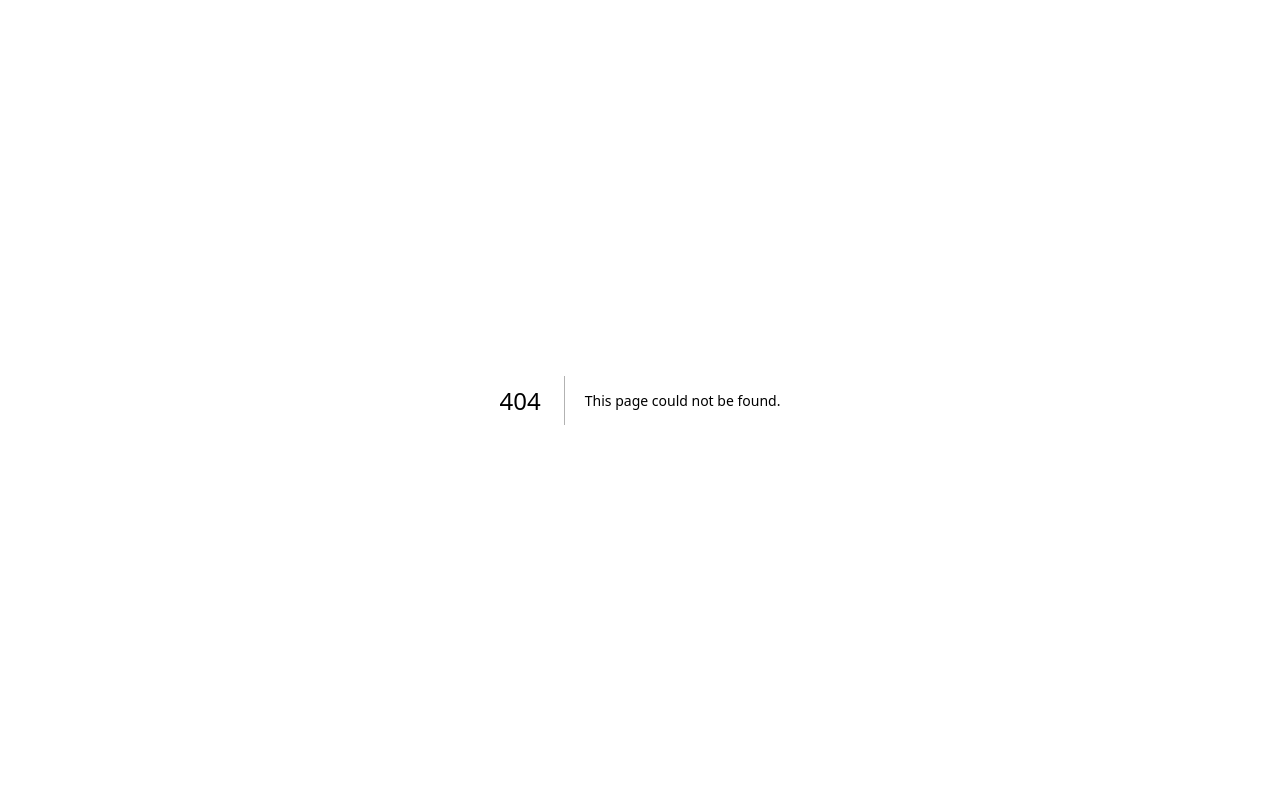
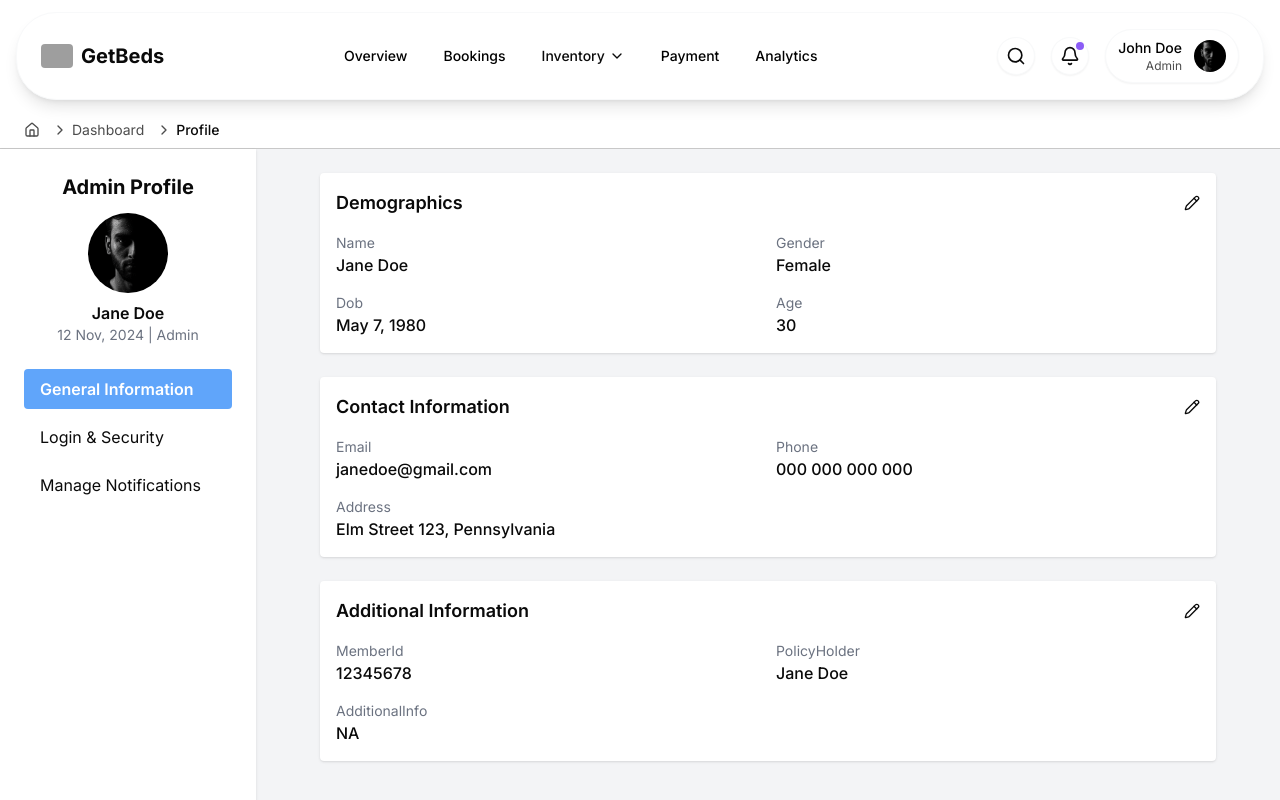
Before and after one commit to Sunil-jangid/getbeds-admin, a Next.js app: page /dashboard/profile in a window 1280 px wide. Before the commit this address had no page. Shown: the top 800 px of the page. Built offline with nearby package versions, Linux system fonts and the light colour scheme; grey boxes are pictures that could not be loaded.

Commit message:
profile page

```diff
--- /dev/null
+++ b/src/app/dashboard/profile/page.tsx
@@ -0,0 +1,297 @@
+"use client";
+import React, { useState, useRef, useEffect } from "react";
+import { Pencil } from "lucide-react";
+import clsx from "clsx";
+
+const menuItems = ["General Information", "Login & Security", "Manage Notifications"] as const;
+
+const initialFormData = {
+  name: "Jane Doe",
+  gender: "Female",
+  dob: "May 7, 1980",
+  age: "30",
+  email: "janedoe@gmail.com",
+  phone: "000 000 000 000",
+  address: "Elm Street 123, Pennsylvania",
+  memberId: "12345678",
+  policyHolder: "Jane Doe",
+  additionalInfo: "NA",
+  password: "Jane Doe",
+  notifyEmail: true,
+  notifySMS: false,
+};
+
+type FormDataType = typeof initialFormData;
+type FormFieldKey = keyof FormDataType;
+type StringFieldKey = Extract<FormFieldKey, Exclude<FormFieldKey, "notifyEmail" | "notifySMS">>;
+type BooleanFieldKey = Extract<FormFieldKey, "notifyEmail" | "notifySMS">;
+
+
+export default function AdminProfile() {
+  const [activeMenu, setActiveMenu] = useState<typeof menuItems[number]>("General Information");
+  const [editSection, setEditSection] = useState<string | null>(null);
+  const [formData, setFormData] = useState<FormDataType>(initialFormData);
+
+  const inputRef = useRef<HTMLInputElement>(null);
+
+  useEffect(() => {
+    if (editSection && inputRef.current) {
+      inputRef.current.focus();
+    }
+  }, [editSection]);
+
+  const handleChange = (field: StringFieldKey | BooleanFieldKey, value: string | boolean) => {
+    setFormData((prev) => ({
+      ...prev,
+      [field]: value,
+    }));
+  };
+
+  const handleUpdate = () => {
+    setEditSection(null);
+  };
+
+  const Section = ({
+    title,
+    sectionKey,
+    children,
+  }: {
+    title: string;
+    sectionKey: string;
+    children: React.ReactNode;
+  }) => (
+    <div className="bg-white p-4 rounded shadow relative space-y-4">
+      <div className="flex justify-between items-center mb-2">
+        <h2 className="text-lg font-semibold">{title}</h2>
+        {editSection !== sectionKey && (
+          <button onClick={() => setEditSection(sectionKey)}>
+            <Pencil size={16} />
+          </button>
+        )}
+      </div>
+      <div className="grid grid-cols-1 sm:grid-cols-2 gap-4">{children}</div>
+      {editSection === sectionKey && (
+        <div className="flex justify-end mt-4">
+          <button
+            onClick={handleUpdate}
+            className="bg-black text-white px-6 py-2 rounded hover:bg-gray-800"
+          >
+            Update Information
+          </button>
+        </div>
+      )}
+    </div>
+  );
+
+  const renderSection = () => {
+    switch (activeMenu) {
+      case "General Information":
+        return (
+          <div className="space-y-6">
+            <Section title="Demographics" sectionKey="demographics">
+              {["name", "gender", "dob", "age"].map((field, idx) =>
+                editSection === "demographics" ? (
+                  <InputField
+                    key={field}
+                    label={field as StringFieldKey}
+                    value={formData[field as StringFieldKey]}
+                    onChange={handleChange}
+                    inputRef={idx === 0 ? inputRef : undefined}
+                  />
+                ) : (
+                  <DisplayField
+                    key={field}
+                    label={field}
+                    value={String(formData[field as StringFieldKey])}
+                  />
+                )
+              )}
+            </Section>
+            <Section title="Contact Information" sectionKey="contact">
+              {["email", "phone", "address"].map((field, idx) =>
+                editSection === "contact" ? (
+                  <InputField
+                    key={field}
+                    label={field as StringFieldKey}
+                    value={formData[field as StringFieldKey]}
+                    onChange={handleChange}
+                    inputRef={idx === 0 ? inputRef : undefined}
+                  />
+                ) : (
+                  <DisplayField
+                    key={field}
+                    label={field}
+                    value={String(formData[field as StringFieldKey])}
+                  />
+                )
+              )}
+            </Section>
+            <Section title="Additional Information" sectionKey="additional">
+              {["memberId", "policyHolder", "additionalInfo"].map((field, idx) =>
+                editSection === "additional" ? (
+                  <InputField
+                    key={field}
+                    label={field as StringFieldKey}
+                    value={formData[field as StringFieldKey]}
+                    onChange={handleChange}
+                    inputRef={idx === 0 ? inputRef : undefined}
+                  />
+                ) : (
+                  <DisplayField
+                    key={field}
+                    label={field}
+                    value={String(formData[field as StringFieldKey])}
+                  />
+                )
+              )}
+            </Section>
+          </div>
+        );
+      case "Login & Security":
+        return (
+          <Section title="Change Password" sectionKey="security">
+            {["memberId", "password"].map((field, idx) =>
+              editSection === "security" ? (
+                <InputField
+                  key={field}
+                  label={field as StringFieldKey}
+                  value={formData[field as StringFieldKey]}
+                  onChange={handleChange}
+                  inputRef={idx === 0 ? inputRef : undefined}
+                />
+              ) : (
+                <DisplayField
+                  key={field}
+                  label={field}
+                  value={String(formData[field as StringFieldKey])}
+                />
+              )
+            )}
+          </Section>
+        );
+      case "Manage Notifications":
+        return (
+          <Section title="Notification Preferences" sectionKey="notifications">
+            {editSection === "notifications" ? (
+              <>
+                <CheckboxField
+                  label="Notify via Email"
+                  field="notifyEmail"
+                  checked={formData.notifyEmail}
+                  onChange={handleChange}
+                />
+                <CheckboxField
+                  label="Notify via SMS"
+                  field="notifySMS"
+                  checked={formData.notifySMS}
+                  onChange={handleChange}
+                />
+              </>
+            ) : (
+              <>
+                <DisplayField label="Notify via Email" value={formData.notifyEmail ? "Yes" : "No"} />
+                <DisplayField label="Notify via SMS" value={formData.notifySMS ? "Yes" : "No"} />
+              </>
+            )}
+          </Section>
+        );
+      default:
+        return null;
+    }
+  };
+
+  return (
+    <div className="min-h-screen bg-gray-100 flex">
+      {/* Sidebar */}
+      <div className="w-64 bg-white shadow p-6">
+        <div className="text-center mb-6">
+          <p className="mb-3 font-bold text-xl">Admin Profile</p>
+          <img
+            src="/pro.png"
+            alt="avatar"
+            className="w-20 h-20 rounded-full mx-auto"
+          />
+          <p className="mt-2 font-semibold">Jane Doe</p>
+          <p className="text-sm text-gray-500">12 Nov, 2024 | Admin</p>
+        </div>
+        {menuItems.map((item) => (
+          <button
+            key={item}
+            onClick={() => {
+              setActiveMenu(item);
+              setEditSection(null);
+            }}
+            className={clsx(
+              "w-full text-left px-4 py-2 rounded mb-2",
+              activeMenu === item
+                ? "bg-blue-400 font-semibold text-white"
+                : "hover:bg-gray-100"
+            )}
+          >
+            {item}
+          </button>
+        ))}
+      </div>
+
+      {/* Main content */}
+      <div className="flex-1 p-6">
+        <div className="max-w-4xl mx-auto space-y-6">{renderSection()}</div>
+      </div>
+    </div>
+  );
+}
+
+// Display read-only field
+const DisplayField = ({ label, value }: { label: string; value: string }) => (
+  <div>
+    <p className="text-sm text-gray-500 capitalize">{label}</p>
+    <p className="font-medium">{value}</p>
+  </div>
+);
+
+// Input text field with optional auto-focus
+const InputField = ({
+  label,
+  value,
+  onChange,
+  inputRef,
+}: {
+  label: StringFieldKey;
+  value: string;
+  onChange: (key: StringFieldKey, val: string) => void;
+  inputRef?: React.RefObject<HTMLInputElement | null>;
+}) => (
+  <div>
+    <label className="block text-sm text-gray-500 capitalize mb-1">{label}</label>
+    <input
+      ref={inputRef}
+      type="text"
+      value={value}
+      onChange={(e) => onChange(label, e.target.value)}
+      className="w-full border rounded"
+    />
+  </div>
+);
+
+
+// Checkbox input
+const CheckboxField = ({
+  label,
+  field,
+  checked,
+  onChange,
+}: {
+  label: string;
+  field: BooleanFieldKey;
+  checked: boolean;
+  onChange: (field: BooleanFieldKey, value: boolean) => void;
+}) => (
+  <div className="flex items-center space-x-2">
+    <input
+      type="checkbox"
+      checked={checked}
+      onChange={(e) => onChange(field, e.target.checked)}
+    />
+    <label className="text-sm">{label}</label>
+  </div>
+);
--- a/src/components/dashboard/navbar.tsx
+++ b/src/components/dashboard/navbar.tsx
@@ -32,13 +32,14 @@ export function DashboardNavbar() {
   const navRef = useRef<HTMLDivElement>(null);
 
   const menuItems = [
-    'Profile',
-    'User Management',
-    'Customer Support',
-    'Subscription Plan',
-    'Settings',
-    'Log out',
+  { name: 'Profile', href: '/dashboard/profile' },
+  { name: 'User Management', href: '/dashboard/usermanagement' },
+  { name: 'Customer Support', href: '#' },
+  { name: 'Subscription Plan', href: '#' },
+  { name: 'Settings', href: '#' },
+  { name: 'Log out', href: '#' },
 ];
+
 
   // Handle outside clicks for both dropdowns
   useEffect(() => {
@@ -158,28 +159,31 @@ export function DashboardNavbar() {
       <span className="text-sm font-medium text-black">John Doe</span>
       <span className="text-xs text-muted-foreground text-gray-500">Admin</span>
     </div>
-                <div className="w-8 h-8 rounded-full bg-gray-100 flex items-center justify-center">
-                  <User className="h-5 w-5 text-gray-600" />
-                </div>
+    <img
+      src="/pro.png"
+      alt="Profile"
+      className="w-8 h-8 rounded-full object-cover"
+    />
   </div>
 
   {isProfileOpen && (
     <div className="absolute right-0 mt-2 w-56 bg-white border border-gray-200 rounded-2xl shadow-lg overflow-hidden z-50">
       {menuItems.map((item, index) => (
         <Link
-                      key={item}
-                      href="/"
+          key={item.name}
+          href={item.href}
           onClick={() => setIsProfileOpen(false)}
           className={`block px-4 py-2 text-sm transition-all duration-300 hover:bg-black hover:text-white ${
             index === 0 ? 'font-medium rounded-t-2xl' : ''
           } ${index === menuItems.length - 1 ? 'rounded-b-2xl' : ''}`}
         >
-                      {item}
+          {item.name}
         </Link>
       ))}
     </div>
   )}
 </div>
+
           </div>
         </div>
       </div>
```
Also changed, not shown: public/pro.png (added), 1 other file (tests, documents, lock files or other folders). Lines whose indentation alone changed are shown as unchanged.
